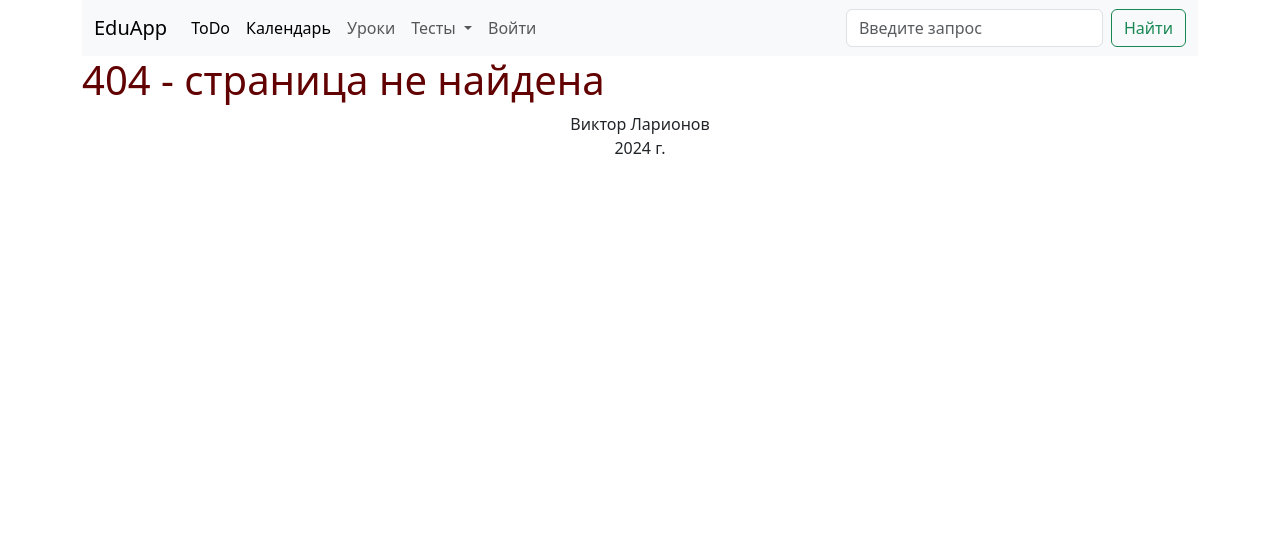
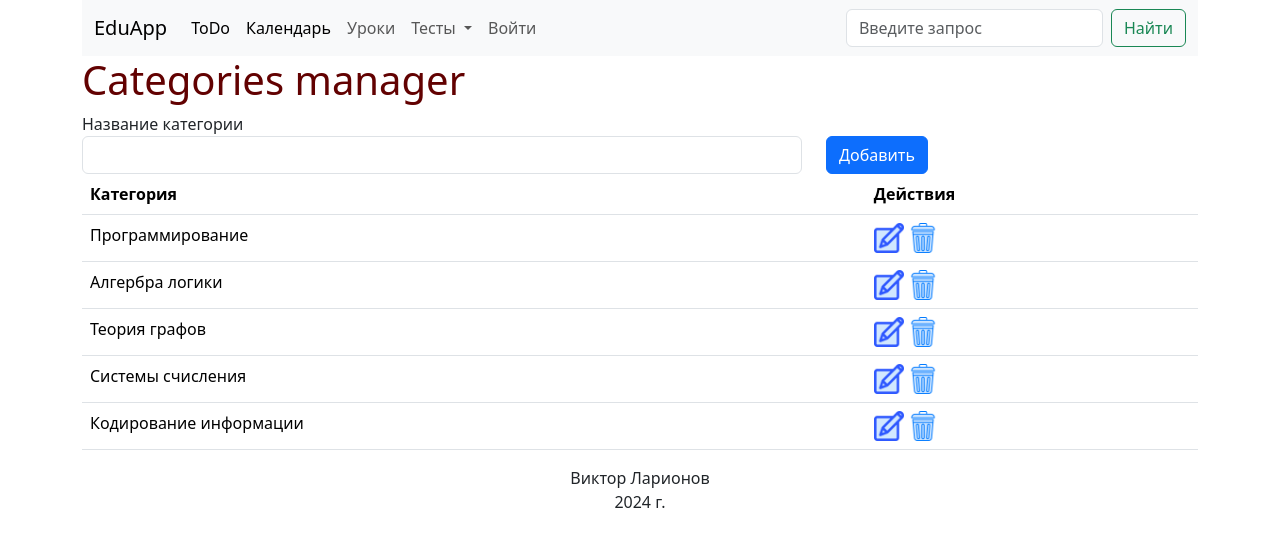
Before and after one commit to slavniy/todo_app, a Flask app: page /category in a window 1280 px wide. Shown: the top 547 px of the page. Run offline with Flask 3, Linux system fonts and the light colour scheme.

Commit message:
problem selection

```diff
--- a/larik_school/forms.py
+++ b/larik_school/forms.py
@@ -1,5 +1,5 @@
 from flask_wtf import FlaskForm
-from wtforms import StringField, PasswordField, SubmitField, BooleanField, TextAreaField, FileField
+from wtforms import StringField, PasswordField, SubmitField, BooleanField, TextAreaField, FileField, SelectField
 from wtforms.validators import DataRequired, Length, Email, EqualTo
 from wtforms import validators
 from larik_school.models import User
@@ -40,6 +40,11 @@ class LessonsForm(FlaskForm):
 
 class ProblemForm(FlaskForm):
     question = TextAreaField('Вопрос', validators=[DataRequired()])
+    category = SelectField('Выбор категории')
     file = FileField('Добавить файл')
     answer = StringField('Ответ', validators=[DataRequired()])
     submit = SubmitField('Добавить вопрос')
+
+class CategoryForm(FlaskForm):
+    title = StringField('Название категории', validators=[DataRequired(), Length(min=3, max=30)])
+    submit = SubmitField('Добавить')
--- a/larik_school/routes.py
+++ b/larik_school/routes.py
@@ -1,6 +1,6 @@
 from flask import render_template, url_for, request, redirect, flash, session, abort, jsonify
-from larik_school.forms import RegistationForm, LoginForm, LessonsForm, ProblemForm
-from larik_school.models import Task, User, Event, Lesson, Problem
+from larik_school.forms import RegistationForm, LoginForm, LessonsForm, ProblemForm, CategoryForm
+from larik_school.models import Task, User, Event, Lesson, Problem, Category
 from larik_school import app, db, bcrypt
 from datetime import datetime
 from hashlib import md5
@@ -157,9 +157,12 @@ def account():
 
 
 @app.route('/problem/add', methods=['POST', 'GET'])
+@login_required
 def add_problem():
     basedir = os.path.abspath(os.path.dirname(__file__))
     form = ProblemForm()
+    categories = Category.query.all()
+    form.category.choices = [(category.id,category.title) for category in categories]
     filename = None
     if form.validate_on_submit():
         if 'file' in request.files:
@@ -168,14 +171,13 @@ def add_problem():
                 filename = file.filename
                 file.save(os.path.join(basedir,'static','imgs', filename))
         if filename:
-            new_problem = Problem(question=form.question.data, answer=form.answer.data,img=filename)
+            new_problem = Problem(question=form.question.data, answer=form.answer.data,img=filename, category_id=form.category.data)
         else:
-            new_problem = Problem(question=form.question.data, answer=form.answer.data)
+            new_problem = Problem(question=form.question.data, answer=form.answer.data, category_id=form.category.data)
         db.session.add(new_problem)
         db.session.commit()
         flash('Вопрос добавлен в базу!', 'info')
         return redirect(url_for('test'))
-
     return render_template('add_problem.html',form=form)
 
 @app.route('/problem/delete/<problem_id>')
@@ -190,6 +192,8 @@ def problem_edit(problem_id):
     problem = Problem.query.get(int(problem_id))
     basedir = os.path.abspath(os.path.dirname(__file__))
     form = ProblemForm()
+    categories = Category.query.all()
+    form.category.choices = [(category.id,category.title) for category in categories]
     if form.validate_on_submit():
         if 'file' in request.files:
             file = request.files['file']
@@ -205,6 +209,7 @@ def problem_edit(problem_id):
         return redirect(url_for('test'))
     form.question.data = problem.question
     form.answer.data = problem.answer
+    form.category.data = problem.category_id
     return render_template('add_problem.html',form=form)
 
 
@@ -212,10 +217,22 @@ def problem_edit(problem_id):
 
 
 
-@app.route('/test')
-def test():
-    problems = Problem.query.all()
-    return render_template('test.html', problems=problems)
+@app.route('/tasks', methods=['POST', 'GET'])
+def tasks():
+    problems = []
+    try:
+        if request.method == 'POST':
+            if 'problem_id' in  request.form:
+                problem = Problem.query.get(int(request.form['problem_id']))
+                if not problem:
+                    raise ValueError
+                problems = [problem]
+            if 'category_id' in request.form:
+                problems = Problem.query.filter_by(category_id=int(request.form['category_id'])).all()
+    except:
+        problems = []
+    categories = Category.query.all()
+    return render_template('tasks.html', problems=problems, categories=categories)
 
 @app.route('/check_answer', methods=['POST', 'GET'])
 def check_answer():
@@ -224,3 +241,31 @@ def check_answer():
     problem = Problem.query.get(int(problem_id))
     answer = problem.answer
     return  str(answer.lower() == guess.lower())
+
+
+@app.route('/category', methods=['GET', 'POST'])
+def category():
+    categories = Category.query.all()
+    form = CategoryForm()
+    if form.validate_on_submit():
+        try:
+            new_category = Category(title=form.title.data)
+            db.session.add(new_category)
+            db.session.commit()
+            return redirect(url_for('category'))
+        except:
+            return 'Ошибка записи в БД'
+    return render_template('category.html', form=form, categories=categories)
+
+@app.route('/category/<int:category_id>/delete')
+def delete_category(category_id):
+    category = Category.query.get(category_id)
+    db.session.delete(category)
+    db.session.commit()
+    return redirect(url_for('category'))
+
+@app.route('/get_problem', methods=['POST', 'GET'])
+def get_problem():
+    problem_id = request.form['task_number']
+    problem = Problem.query.get(int(problem_id))
+    return problem.question
--- a/larik_school/static/css/main.css
+++ b/larik_school/static/css/main.css
@@ -34,6 +34,7 @@ footer{
     -ms-user-select: none;
     -o-user-select: none;
     user-select: none;
+    margin: 10px 0;
 }
 
 .card:hover{
--- a/larik_school/templates/add_problem.html
+++ b/larik_school/templates/add_problem.html
@@ -10,6 +10,10 @@
                     <div class="mb-3">
                         {{form.question.label(class="form-control-label")}}
                         {{form.question(class='form-control' if not form.question.errors else 'form-control is-invalid')}}
+                    </div>
+                    <div class="mb-3">
+                        {{form.category.label(class='forom-control-label')}}
+                        {{form.category(class='form-control')}}
                     </div>
                     <div class="mb-3">
                         {{form.file.label(class='form-control-label')}}<br>
--- a/larik_school/templates/base.html
+++ b/larik_school/templates/base.html
@@ -31,7 +31,8 @@
                     </a>
                     <ul class="dropdown-menu">
                       <li><a class="dropdown-item" href="{{url_for('add_problem')}}">Добавить вопрос</a></li>
-                      <li><a class="dropdown-item" href="{{url_for('test')}}">Пройти тестирование</a></li>
+                      <li><a class="dropdown-item" href="{{url_for('category')}}">Категории</a></li>
+                      <li><a class="dropdown-item" href="{{url_for('tasks')}}">Банк заданий</a></li>
                     </ul>
                   </li>
                   {% if not current_user.is_authenticated %}
--- /dev/null
+++ b/larik_school/templates/category.html
@@ -0,0 +1,35 @@
+{% extends 'base.html' %}
+{% block title %} Категории {% endblock %}
+{% block content %}
+<h1>Categories manager</h1>
+<form method="POST">
+    <div class="row">
+        {{form.hidden_tag()}}
+        {{form.title.label(class='form-control-label')}}
+        <div class="row">
+            <div class="col-md-8">
+                {{form.title(class='form-control')}}
+            </div>
+            <div class="col-md-4">
+                {{form.submit(class='btn btn-primary')}}
+            </div>
+        </div>
+    </div>
+</form>
+{% if categories %}
+<table class="table">
+    <tr>
+        <th>Категория</th>
+        <th>Действия</th>
+    </tr>
+    {% for category in categories %}
+    <tr>
+        <td>{{category.title}}</td>
+        <td><a href="/category/{{category.id}}/edit"><img class="icon" src="{{url_for('static', filename='imgs/edit.png')}}" alt=""></a> <a href="/category/{{category.id}}/delete"><img class="icon" src="{{url_for('static', filename='imgs/delete.png')}}" alt=""></a></td>
+    </tr>
+    {% endfor %}
+</table>
+{% else %}
+<h2>Нет созданных категорий</h2>
+{% endif %}
+{% endblock %}
```
Also changed, not shown: larik_school/models.py (+9 -0 lines), larik_school/templates/tasks.html (added, +83 -0 lines), larik_school/templates/test.html (deleted, +0 -45 lines), instance/task.db, larik_school/static/imgs/граф1.png (added), larik_school/static/imgs/граф2.png (added), larik_school/static/imgs/табл1.jpg (added), larik_school/static/imgs/табл2.jpg (added).
